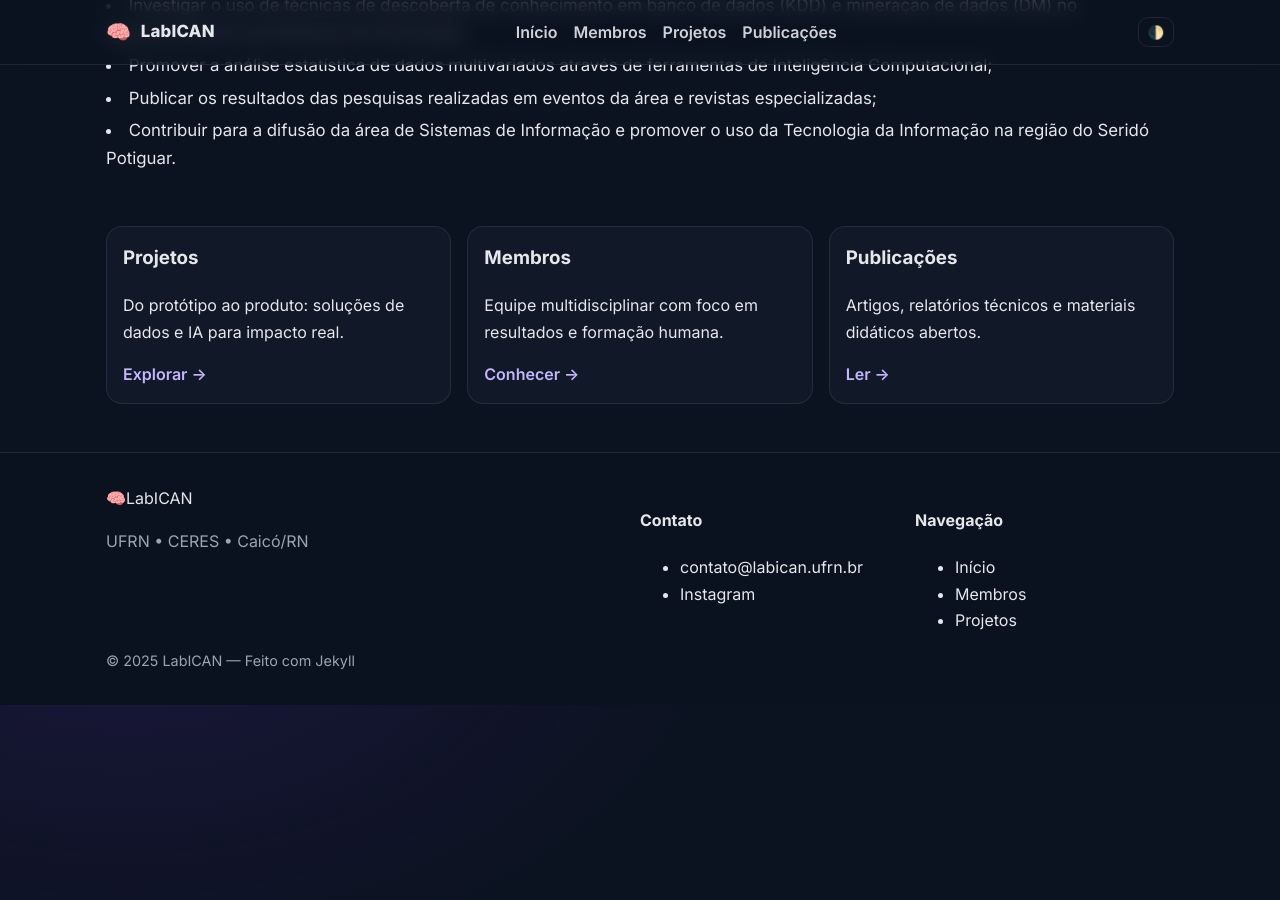
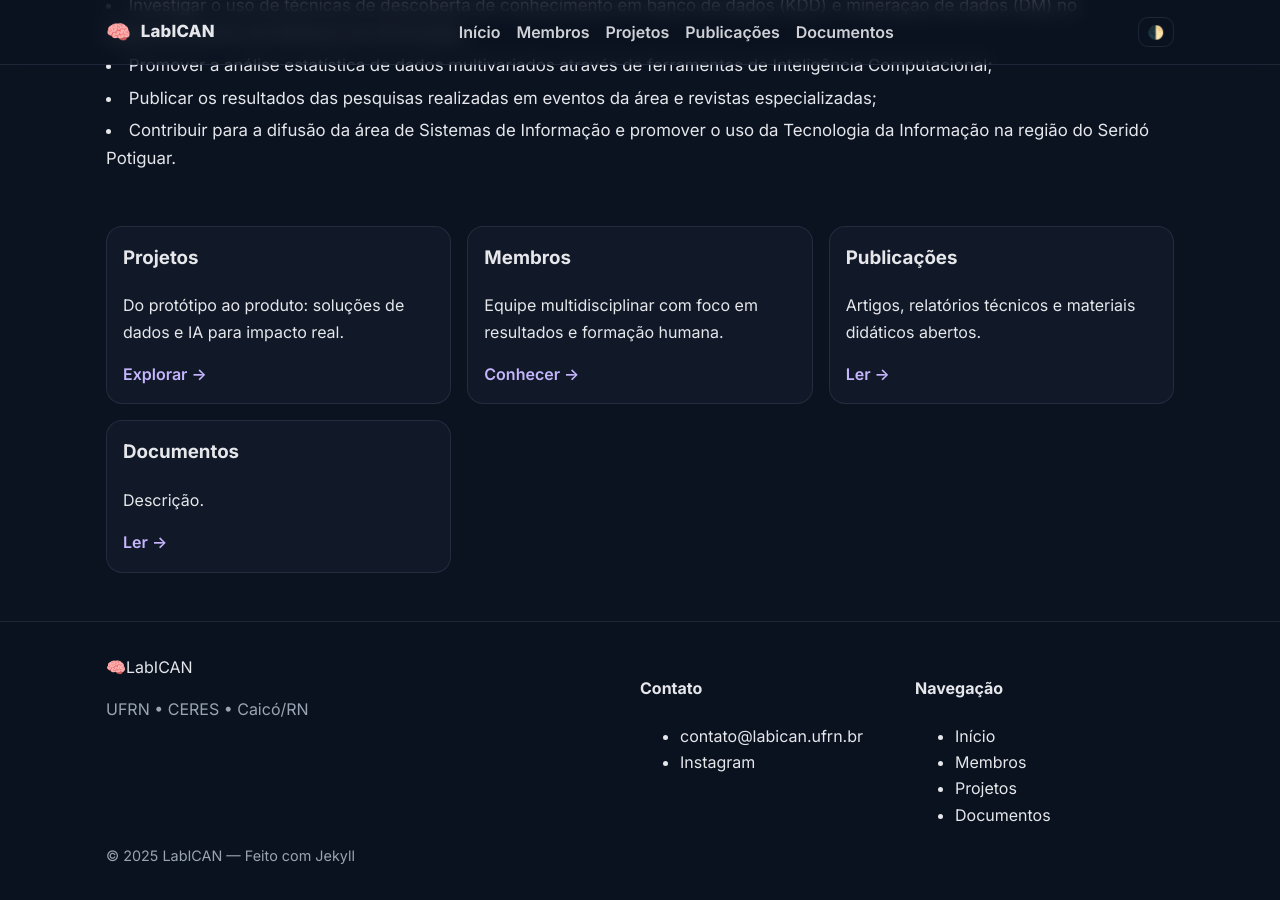
Before and after one commit to Gedsonfa/website-labican, a Jekyll site: the page built from index.html, in a window 1280 px wide and 900 px high, scrolled down 585 px. Built offline with Jekyll 4.4.1, drawn with Linux system fonts in a browser that asks for light colours; comment, search, counter and statistics services are not loaded.

Commit message:
add area de documentos

```diff
--- a/_layouts/default.html
+++ b/_layouts/default.html
@@ -25,6 +25,7 @@
         <a href="{{ '/membros/' | relative_url }}">Membros</a>
         <a href="{{ '/projetos/' | relative_url }}">Projetos</a>
         <a href="{{ '/posts/' | relative_url }}">Publicações</a>
+        <a href="{{'/documentos/' | relative_url}}">Documentos</a>
       </nav>
       <div class="header-actions">
         <button id="themeToggle" aria-label="Alternar tema">🌓</button>
@@ -38,6 +39,7 @@
     <a href="{{ '/membros/' | relative_url }}">Membros</a>
     <a href="{{ '/projetos/' | relative_url }}">Projetos</a>
     <a href="{{ '/posts/' | relative_url }}">Publicações</a>
+    <a href="{{'/documentos/ | relative_url'}}">Documentos</a>
   </div>
 
   <main class="site-main">
@@ -82,6 +84,11 @@
           <p>Artigos, relatórios técnicos e materiais didáticos abertos.</p>
           <a href="{{ '/posts/' | relative_url }}" class="link">Ler →</a>
         </div>
+        <div class="card">
+          <h3>Documentos</h3>
+          <p>Descrição.</p>
+          <a href="{{ '/documentos/' | relative_url }}" class="link">Ler →</a>
+        </div>
       </div>
     </section>
   </main>
@@ -107,6 +114,7 @@
           <li><a href="{{ '/' | relative_url }}">Início</a></li>
           <li><a href="{{ '/membros/' | relative_url }}">Membros</a></li>
           <li><a href="{{ '/projetos/' | relative_url }}">Projetos</a></li>
+          <li><a href="{{ '/documentos/ | relative_url}}">Documentos</a></li>
         </ul>
       </div>
     </div>
--- /dev/null
+++ b/documentos.html
@@ -0,0 +1,6 @@
+---
+layout: menu
+permalink: /documentos/
+---
+
+Inserir conteudo
```
